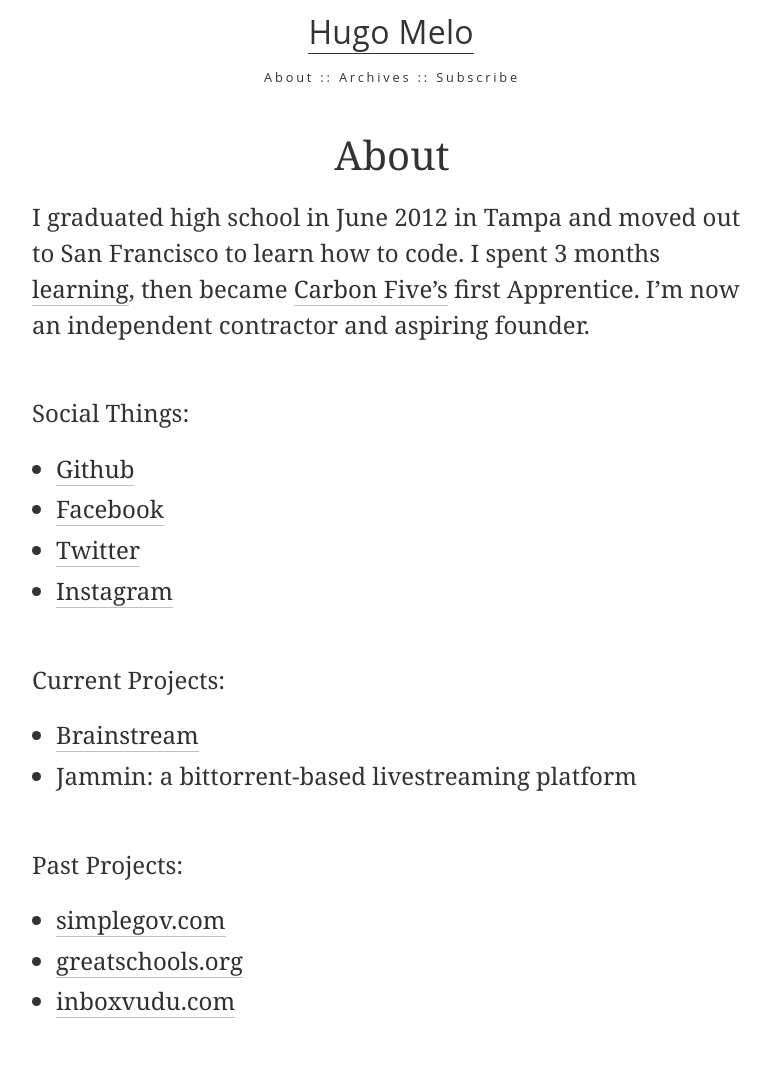
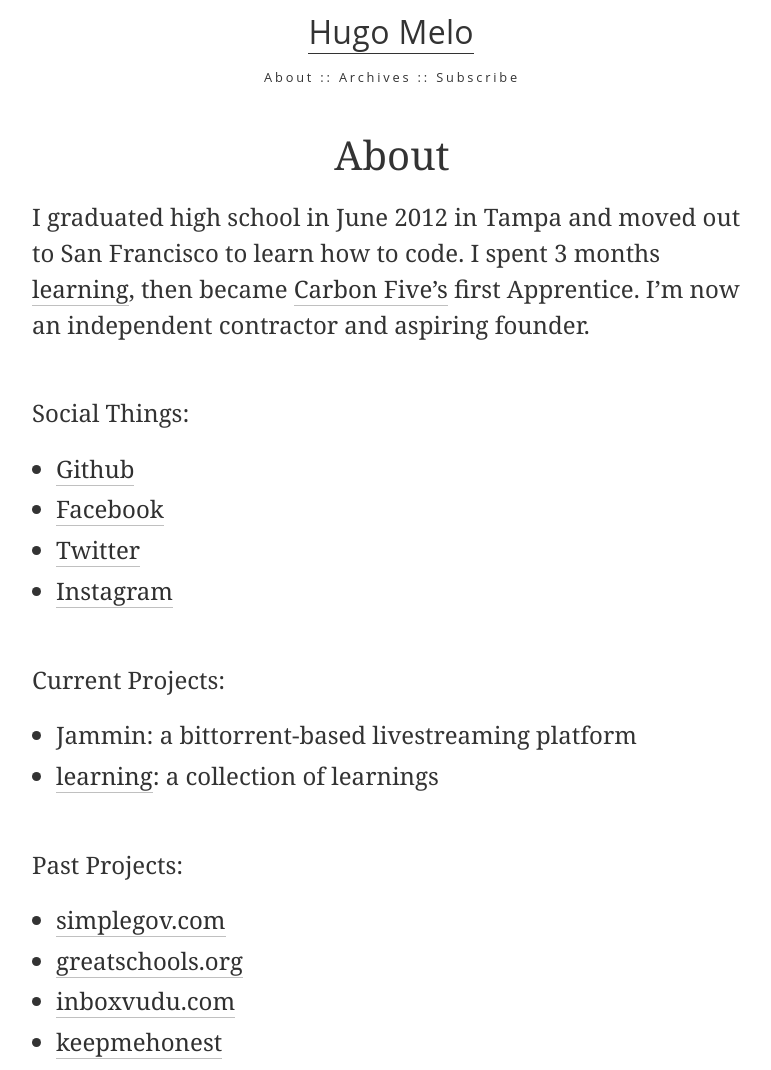
Before and after one commit to InquilineKea/oldgithub, a Jekyll site: the page built from about/index.md, in a window 1280 px wide. Shown: the whole page, without its empty margins (248-1019 px from the left). Built offline with Jekyll 4.4.1, drawn with Linux system fonts in a browser that asks for light colours; before the commit the page ends 1029 px from its top, so only the background shows below that.

Commit message:
updates about page

```diff
--- a/about/index.md
+++ b/about/index.md
@@ -16,9 +16,8 @@ Social Things:
 <br>
 Current Projects:
 
-
-- [Brainstream](https://github.com/squanto/brainstream)
 - Jammin: a bittorrent-based livestreaming platform
+- [learning](https://github.com/squanto/learning): a collection of learnings
 
 <br>
 Past Projects:
@@ -26,3 +25,4 @@ Past Projects:
 - [simplegov.com](http://simplegov.com/)
 - [greatschools.org](http://www.greatschools.org/california/)
 - [inboxvudu.com](http://www.inboxvudu.com/)
+- [keepmehonest](https://github.com/squanto/keepmehonest)
```
